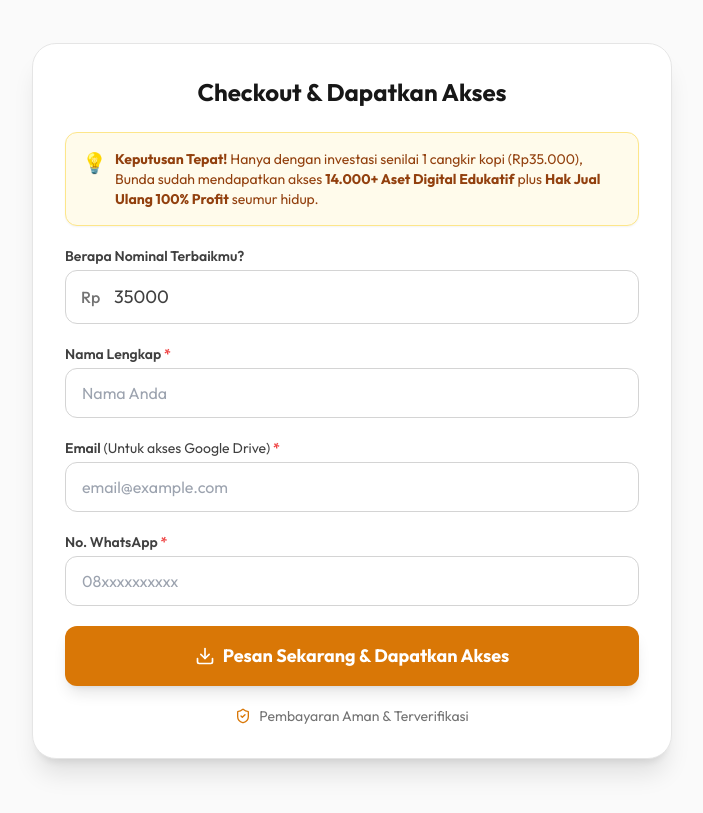
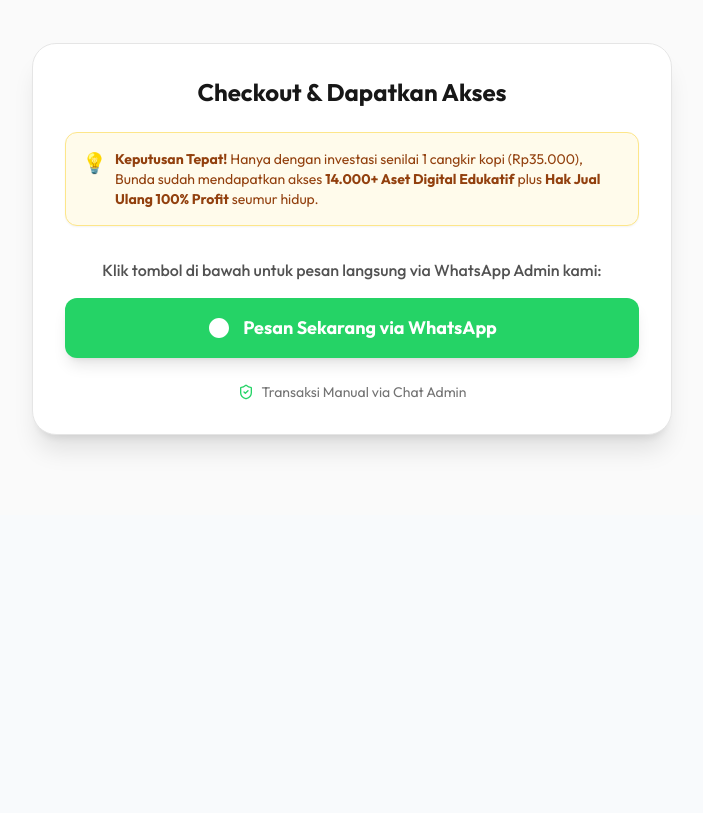
Before and after one commit to muhik/LPSoonIslam, a Next.js app: page / in a window 1280 px wide. Shown: the part 2700-3513 px from the top of the page, without its empty margins (288-991 px from the left). After the commit the page ends 3215 px from the top, so only its background shows below. Built offline with nearby package versions, Linux system fonts and the light colour scheme; no server answers; the database is empty.

Commit message:
feat(checkout): pivot to direct whatsapp purchase button to maximize conversions

```diff
--- a/src/components/CheckoutForm.tsx
+++ b/src/components/CheckoutForm.tsx
@@ -71,7 +71,7 @@
     };
 
     return (
-        <form className="space-y-5" onSubmit={handleSubmit}>
+        <div className="space-y-6">
             {/* Trust / Value Proposition Banner */}
             <div className="bg-amber-50 border border-amber-200 rounded-xl p-4 text-sm text-amber-800 shadow-sm">
                 <p className="flex items-start gap-2">
@@ -81,78 +81,31 @@
                     </span>
                 </p>
             </div>
-            {/* Price Input */}
-            <div>
-                <label className="block text-sm font-semibold text-neutral-700 mb-1">Berapa Nominal Terbaikmu?</label>
-                <div className="relative">
-                    <span className="absolute left-4 top-1/2 -translate-y-1/2 font-medium text-neutral-500">Rp</span>
-                    <input
-                        type="number"
-                        name="amount"
-                        value={amount}
-                        onChange={(e) => setAmount(e.target.value)}
-                        className="w-full pl-12 pr-4 py-3 rounded-xl border border-neutral-300 focus:ring-2 focus:ring-premium-500 focus:border-premium-500 text-lg outline-none transition-shadow font-normal text-neutral-700"
-                        required
-                        min="35000"
-                    />
-                </div>
-            </div>
 
-            {/* Buyer Info */}
-            <div>
-                <label className="block text-sm font-semibold text-neutral-700 mb-1">Nama Lengkap <span className="text-red-500">*</span></label>
-                <input
-                    type="text"
-                    name="name"
-                    value={name}
-                    onChange={(e) => setName(e.target.value)}
-                    placeholder="Nama Anda"
-                    className="w-full px-4 py-3 rounded-xl border border-neutral-300 focus:ring-2 focus:ring-premium-500 focus:border-premium-500 outline-none transition-shadow"
-                    required
-                />
-            </div>
-
-            <div>
-                <label className="block text-sm font-semibold text-neutral-700 mb-1">Email <span className="font-normal">(Untuk akses Google Drive)</span> <span className="text-red-500">*</span></label>
-                <input
-                    type="email"
-                    name="email"
-                    value={email}
-                    onChange={(e) => setEmail(e.target.value)}
-                    placeholder="email@example.com"
-                    className="w-full px-4 py-3 rounded-xl border border-neutral-300 focus:ring-2 focus:ring-premium-500 focus:border-premium-500 outline-none transition-shadow"
-                    required
-                />
-            </div>
-
-            <div>
-                <label className="block text-sm font-semibold text-neutral-700 mb-1">No. WhatsApp <span className="text-red-500">*</span></label>
-                <input
-                    type="tel"
-                    name="phone"
-                    value={phone}
-                    onChange={(e) => setPhone(e.target.value)}
-                    placeholder="08xxxxxxxxxx"
-                    className="w-full px-4 py-3 rounded-xl border border-neutral-300 focus:ring-2 focus:ring-premium-500 focus:border-premium-500 outline-none transition-shadow"
-                    required
-                />
-            </div>
-
-            <div className="flex flex-col sm:flex-row gap-3 mt-4">
-                <button
-                    type="submit"
-                    disabled={loading}
-                    className="w-full bg-premium-600 hover:bg-premium-700 text-white font-bold text-lg py-4 rounded-xl shadow-lg hover:shadow-xl transition-all flex items-center justify-center gap-2 disabled:opacity-50"
+            <div className="text-center pt-2">
+                <p className="text-neutral-600 mb-4 font-medium">Klik tombol di bawah untuk pesan langsung via WhatsApp Admin kami:</p>
+                <a
+                    href="https://wa.me/6289666639360?text=Halo%20Kak%20Azlan,%20saya%20Fix%20mau%20Pesan%20Bundle%2014.000%20Worksheet%20PLR-nya%20seharga%20Rp35.000.%20Boleh%20minta%20nomor%20rekeningnya?"
+                    target="_blank"
+                    rel="noopener noreferrer"
+                    onClick={() => {
+                        if (typeof window !== 'undefined' && window.fbq) {
+                            window.fbq('track', 'InitiateCheckout', { currency: 'IDR', value: 35000 });
+                        }
+                    }}
+                    className="w-full bg-[#25D366] hover:bg-[#128C7E] text-white font-bold text-lg py-4 px-6 rounded-xl shadow-lg hover:shadow-xl transition-all flex items-center justify-center gap-3"
                 >
-                    <Download className="w-5 h-5" />
-                    {loading ? "Memproses..." : "Pesan Sekarang & Dapatkan Akses"}
-                </button>
+                    <svg className="w-6 h-6" viewBox="0 0 24 24" fill="currentColor">
+                        <path d="M12.031 6.172c-3.181 0-5.767 2.586-5.768 5.766-.001 1.298.38 2.27 1.019 3.287l-.582 2.128 2.182-.573c.978.58 1.911.928 3.145.929 3.178 0 5.767-2.587 5.768-5.766.001-3.187-2.575-5.77-5.764-5.771zm3.392 8.244c-.144.405-.837.774-1.17.824-.299.045-.677.063-1.092-.069-.252-.08-.575-.187-.988-.365-1.739-.751-2.874-2.502-2.961-2.617-.087-.116-.708-.94-.708-1.793s.448-1.273.607-1.446c.159-.173.346-.217.462-.217l.332.006c.106.005.249-.04.39.298.144.347.491 1.2.534 1.287.043.087.072.188.014.304-.058.116-.087.188-.173.289l-.26.304c-.087.086-.177.18-.076.354.101.174.449.741.964 1.201.662.591 1.221.774 1.394.86s.274.072.376-.043c.101-.116.433-.506.549-.68.116-.173.231-.145.39-.087s1.011.477 1.184.564.289.13.332.202c.045.072.045.419-.1.824zM12 2C6.477 2 2 6.477 2 12s4.477 10 10 10 10-4.477 10-10S17.523 2 12 2z" />
+                    </svg>
+                    Pesan Sekarang via WhatsApp
+                </a>
             </div>
 
             <div className="flex items-center justify-center gap-2 text-sm text-neutral-500 mt-4">
-                <ShieldCheck className="w-4 h-4 text-premium-600" />
-                <span>Pembayaran Aman &amp; Terverifikasi</span>
+                <ShieldCheck className="w-4 h-4 text-[#25D366]" />
+                <span>Transaksi Manual via Chat Admin</span>
             </div>
-        </form>
+        </div>
     );
 }
```
